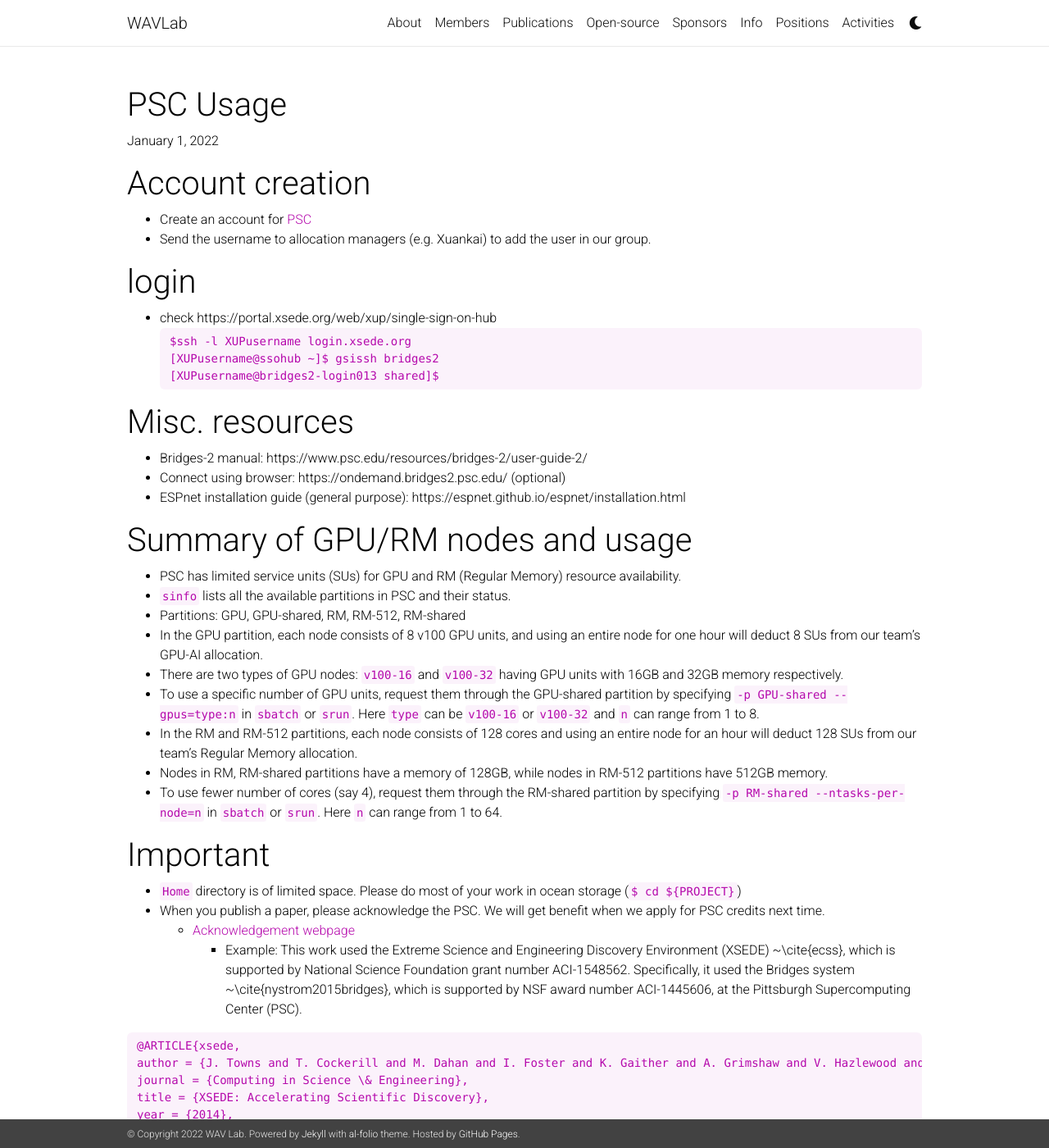
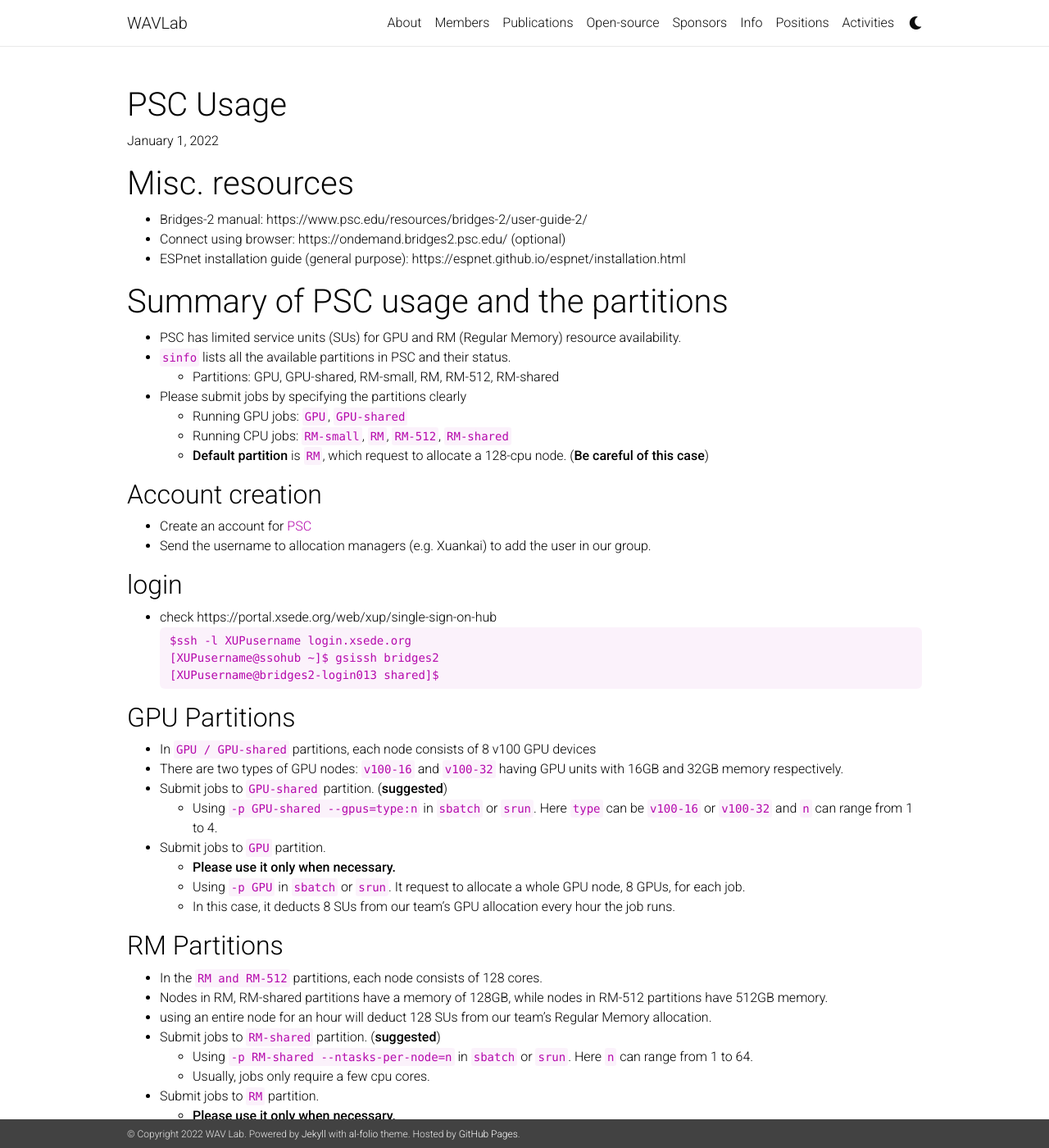
Before and after one commit to shinjiwlab/shinjiwlab.github.io, a Jekyll site: the page built from _posts/2022-01-01-psc-usage.md, in a window 1280 px wide and 1400 px high. Shown: the whole window at 82% size. Built offline with Jekyll 4.4.1, drawn with Linux system fonts in a browser that asks for light colours; nearby versions of some CDN libraries; a style sheet for code colours, icons or effects is not loaded; some of the changed text lies outside the part shown.

Commit message:
Add data transfer and update the psc usage.

````diff
--- a/_posts/2022-01-01-psc-usage.md
+++ b/_posts/2022-01-01-psc-usage.md
@@ -6,11 +6,26 @@
 comments: false
 ---
 
-# Account creation
+# Misc. resources
+* Bridges-2 manual: https://www.psc.edu/resources/bridges-2/user-guide-2/
+* Connect using browser: https://ondemand.bridges2.psc.edu/ (optional)
+* ESPnet installation guide (general purpose): https://espnet.github.io/espnet/installation.html
+
+# Summary of PSC usage and the partitions
+* PSC has limited service units (SUs) for GPU and RM (Regular Memory) resource availability.
+* `sinfo` lists all the available partitions in PSC and their status.
+  * Partitions: GPU, GPU-shared, RM-small, RM, RM-512, RM-shared
+* Please submit jobs by specifying the partitions clearly
+  * Running GPU jobs: `GPU`, `GPU-shared`
+  * Running CPU jobs: `RM-small`, `RM`, `RM-512`, `RM-shared`
+  * **Default partition** is `RM`, which request to allocate a 128-cpu node. (**Be careful of this case**)
+
+
+## Account creation
 - Create an account for [PSC](https://portal.xsede.org/my-xsede#/guest)
 - Send the username to allocation managers (e.g. Xuankai) to add the user in our group.
 
-# login
+## login
 * check https://portal.xsede.org/web/xup/single-sign-on-hub
 ```
 $ssh -l XUPusername login.xsede.org
@@ -18,21 +33,40 @@
 [XUPusername@bridges2-login013 shared]$
 ```
 
-# Misc. resources
-* Bridges-2 manual: https://www.psc.edu/resources/bridges-2/user-guide-2/
-* Connect using browser: https://ondemand.bridges2.psc.edu/ (optional)
-* ESPnet installation guide (general purpose): https://espnet.github.io/espnet/installation.html
+## GPU Partitions
+* In `GPU / GPU-shared` partitions, each node consists of 8 v100 GPU devices
+* There are two types of GPU nodes: `v100-16` and `v100-32` having GPU units with 16GB and 32GB memory respectively.
+* Submit jobs to `GPU-shared` partition. (**suggested**)
+  * Using `-p GPU-shared --gpus=type:n` in `sbatch` or `srun`. Here `type` can be `v100-16` or `v100-32` and `n` can range from 1 to 4.
+* Submit jobs to `GPU` partition.
+  * **Please use it only when necessary.**
+  * Using `-p GPU` in `sbatch` or `srun`. It request to allocate a whole GPU node, 8 GPUs, for each job.
+  * In this case, it deducts 8 SUs from our team's GPU allocation every hour the job runs.
 
-# Summary of GPU/RM nodes and usage
-* PSC has limited service units (SUs) for GPU and RM (Regular Memory) resource availability.
-* `sinfo` lists all the available partitions in PSC and their status.
-* Partitions: GPU, GPU-shared, RM, RM-512, RM-shared
-* In the GPU partition, each node consists of 8 v100 GPU units, and using an entire node for one hour will deduct 8 SUs from our team's GPU-AI allocation.
-* There are two types of GPU nodes: `v100-16` and `v100-32` having GPU units with 16GB and 32GB memory respectively.
-* To use a specific number of GPU units, request them through the GPU-shared partition by specifying `-p GPU-shared --gpus=type:n` in `sbatch` or `srun`. Here `type` can be `v100-16` or `v100-32` and `n` can range from 1 to 8.
-* In the RM and RM-512 partitions, each node consists of 128 cores and using an entire node for an hour will deduct 128 SUs from our team's Regular Memory allocation.
+## RM Partitions
+* In the `RM and RM-512` partitions, each node consists of 128 cores.
 * Nodes in RM, RM-shared partitions have a memory of 128GB, while nodes in RM-512 partitions have 512GB memory.
-* To use fewer number of cores (say 4), request them through the RM-shared partition by specifying `-p RM-shared --ntasks-per-node=n` in `sbatch` or `srun`. Here `n` can range from 1 to 64.
+* using an entire node for an hour will deduct 128 SUs from our team's Regular Memory allocation.
+* Submit jobs to `RM-shared` partition. (**suggested**)
+  * Using `-p RM-shared --ntasks-per-node=n` in `sbatch` or `srun`. Here `n` can range from 1 to 64.
+  * Usually, jobs only require a few cpu cores.
+* Submit jobs to `RM` partition.
+  * **Please use it only when necessary.**
+  * It request to allocate all of the 128 cpu cores.
+  * Using `-p RM --ntasks-per-node=n` in `sbatch` or `srun`. Here `n` can range from 1 to 64.
+
+## Other usage
+* Data copying / file transfer
+  * Suggest to use `data.bridges2.psc.edu` as the machine name. Doing file transfer with `rsync`, `sftp`, `scp`, etc. [Detailed usage info](https://portal.xsede.org/psc-bridges-2#filetransfer-copybridgesfiles). Following is an example of `scp`.
+    ```
+      # This requires the enrollment of Two-Factor Authentication (TFA)
+      scp -P 2222 myfile XSEDE-username@data.bridges2.psc.edu:/path/to/file
+    ```
+* Submitting jobs with dependency
+  * This can be used to submit a job which is expected to start run after some specific jobs finish. In many cases, training a model can take a few days. However, PSC has the restriction that each job can run for 2 days at most. In this case, we can start a job with dependency for long jobs. For example, you already start a job ID is 000001 and you want a following job right after it. You can submit jobs like:
+    ```
+      sbatch --time 2-0:00:00 --dependency=afterany:000001 run.sh
+    ```
 
 # Important
 * `Home` directory is of limited space. Please do most of your work in ocean storage (`$ cd ${PROJECT}`)
@@ -176,7 +210,7 @@
    srun --pty -p GPU-shared -N 1 --gpus=v100-16:1 /bin/bash -l
    srun --pty -p RM-shared -N 1 --cpus-per-task=16 --mem=32000M /bin/bash -l
    ```
-## Running an example `an4` recipe with Slurm backend
+## Running an example `an4` recipe with `run.sh` using slurm backend
 0. Modify `cmd.sh` and `conf/slurm.conf` to be ready for slurm management
    ```bash
    # cmd.sh
@@ -207,10 +241,3 @@
    ```
    ./run.sh --stage 1 --stop-stage 5
    ```
-
-2. Add depndencies for a long-run job
-
-In many cases, our training cannot be finishing in 2 days. However, since PSC has the restriction that no jobs can exceeding 2 days during submission, we can start a job with dependency for long jobs. For example, you already start a job ID is 000001 and you want a following job right after it. You can submit jobs like:
-```
-    sbatch --time 2-0:00:00 --dependency=afterany:000001 run.sh
-```
````
Also changed, not shown: other parts of _posts/2022-01-01-psc-usage.md (+1 -1 lines).
